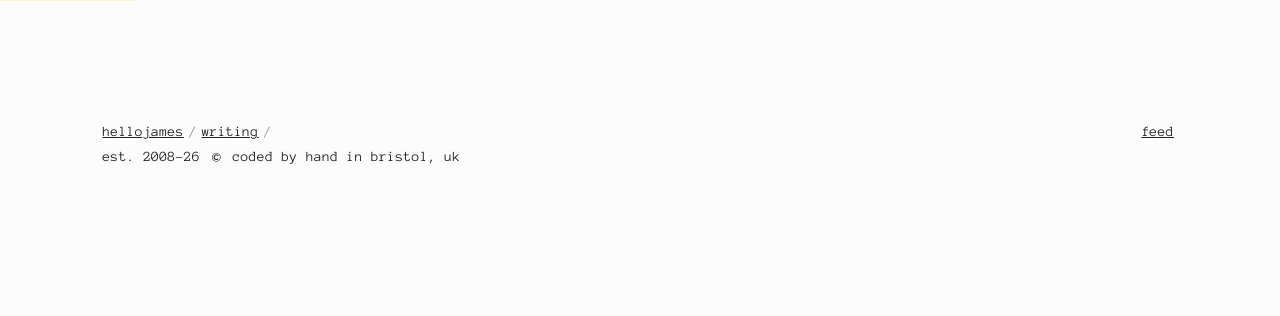
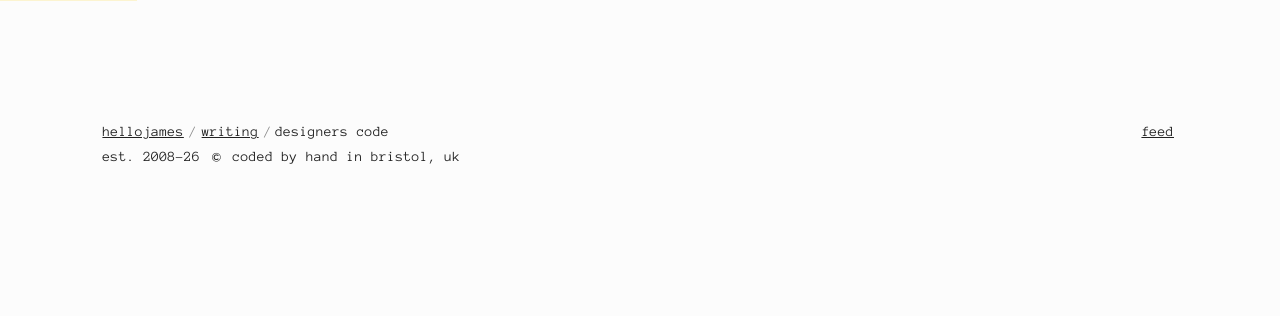
Before and after one commit to hellojames/hellojames.github.io, a Jekyll site: the page built from writing/designers-code/index.html, in a window 1280 px wide. Shown: the top 316 px of the page. Built offline with Jekyll 4.4.1, drawn with Linux system fonts in a browser that asks for light colours.

Commit message:
Update header.html

```diff
--- a/_includes/header.html
+++ b/_includes/header.html
@@ -1,7 +1,7 @@
 <p class="hj">
 
  {% if page.header_mode == "writing_item" %}
-  <a href="https://hellojames.co.uk" title="hellojames.co.uk" class="home">hellojames</a><i>/</i><a href="{{ '/writing/' | relative_url }}" title="/writing">writing</a><i>/</i><span>{{ header_title }}</span>
+  <a href="https://hellojames.co.uk" title="hellojames.co.uk" class="home">hellojames</a><i>/</i><a href="{{ '/writing/' | relative_url }}" title="/writing">writing</a><i>/</i><span>{{ page.header_title }}</span>
   <a href="{{ '/writing/feed.xml' | relative_url }}" title="RSS feed" class="feed">feed</a>
 
  {% elsif page.header_mode == "writing_index" %}
```
